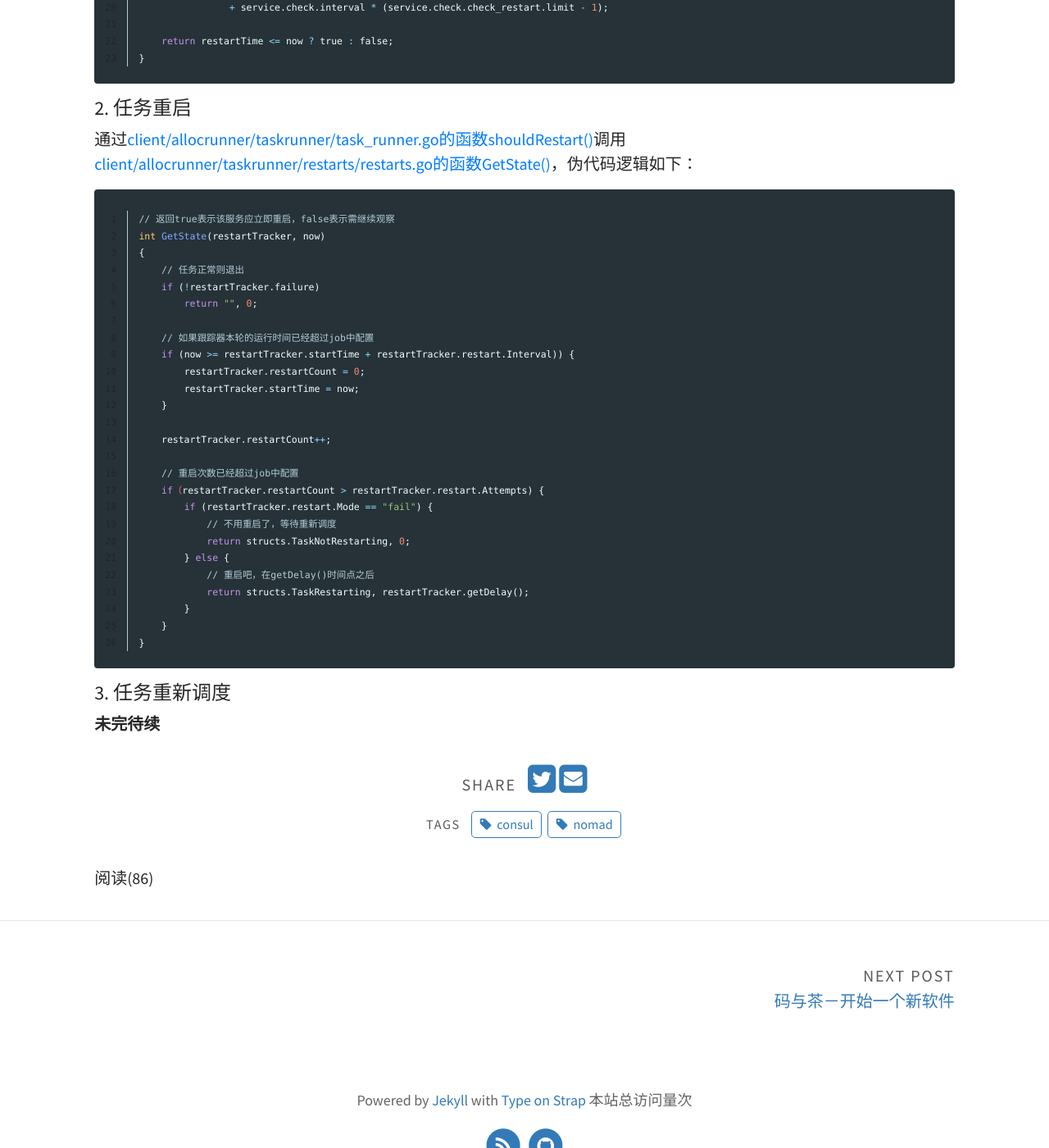
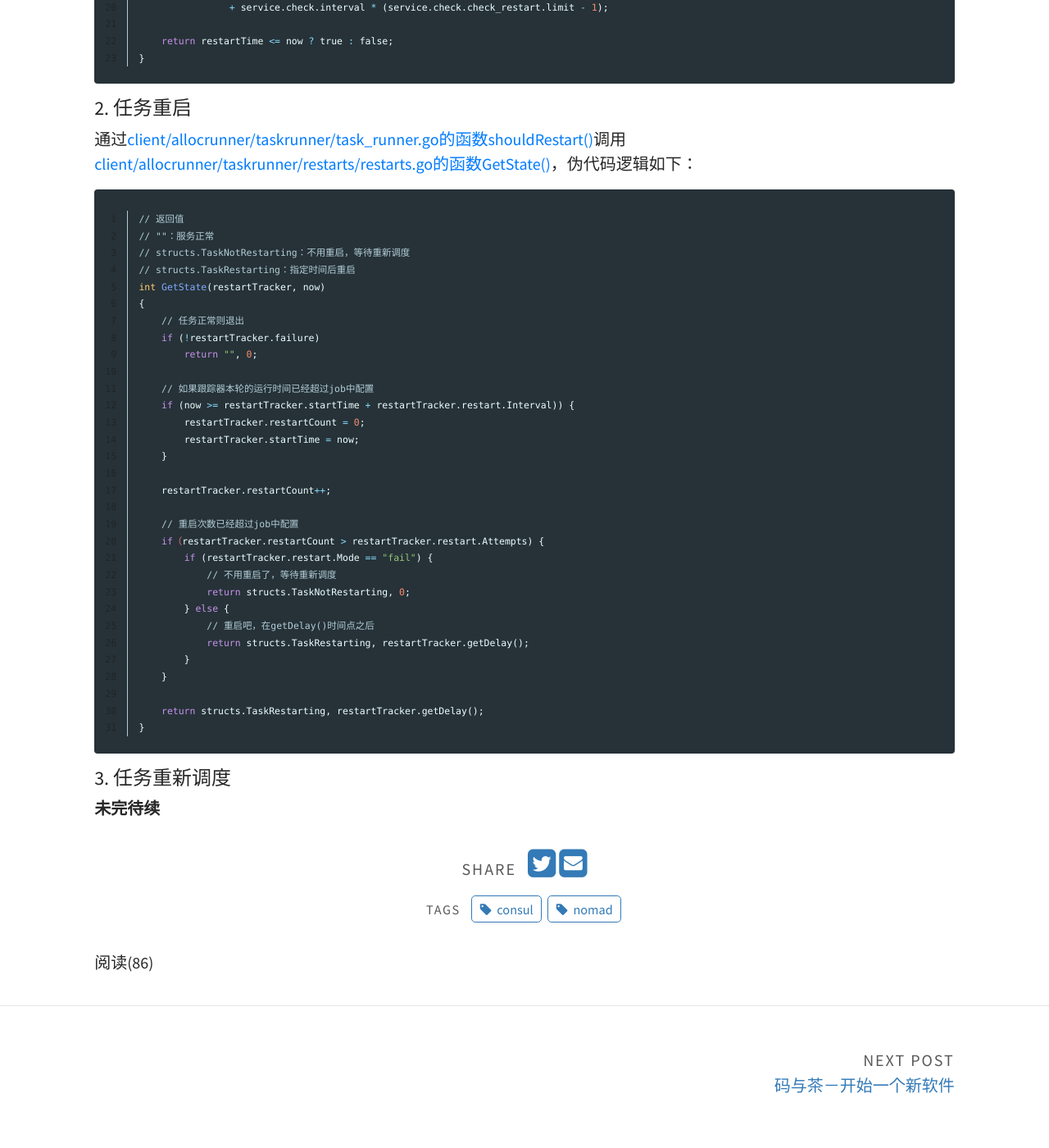
Before and after one commit to hubugui/hubugui.github.io, a Jekyll site: the page built from _posts/2021-03-10-Nomad & Consul的服务健康检查.md, in a window 1280 px wide and 1400 px high, scrolled down 1815 px. Shown: the whole window at 82% size. Built offline with Jekyll 4.4.1, drawn with Linux system fonts in a browser that asks for light colours; comment, search, counter and statistics services are not loaded.

Commit message:
update Nomad/consul article

```diff
--- a/_posts/2021-03-10-Nomad & Consul的服务健康检查.md
+++ b/_posts/2021-03-10-Nomad & Consul的服务健康检查.md
@@ -92,7 +92,10 @@ boolean apply(service, now)
 
 {% highlight c linenos %}
 
-// 返回true表示该服务应立即重启，false表示需继续观察
+// 返回值
+// ""：服务正常
+// structs.TaskNotRestarting：不用重启，等待重新调度
+// structs.TaskRestarting：指定时间后重启
 int GetState(restartTracker, now)
 {
     // 任务正常则退出
@@ -117,6 +120,8 @@ int GetState(restartTracker, now)
             return structs.TaskRestarting, restartTracker.getDelay();
         }
     }
+
+    return structs.TaskRestarting, restartTracker.getDelay();
 }
 
 {% endhighlight %}
```
